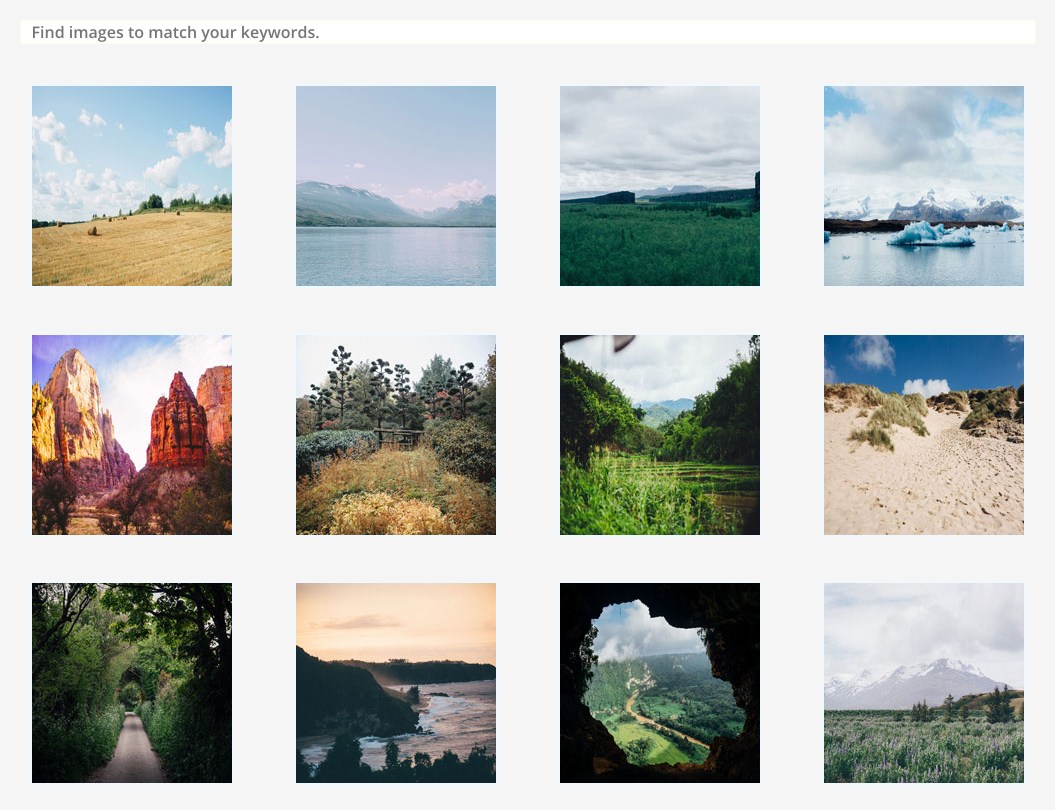
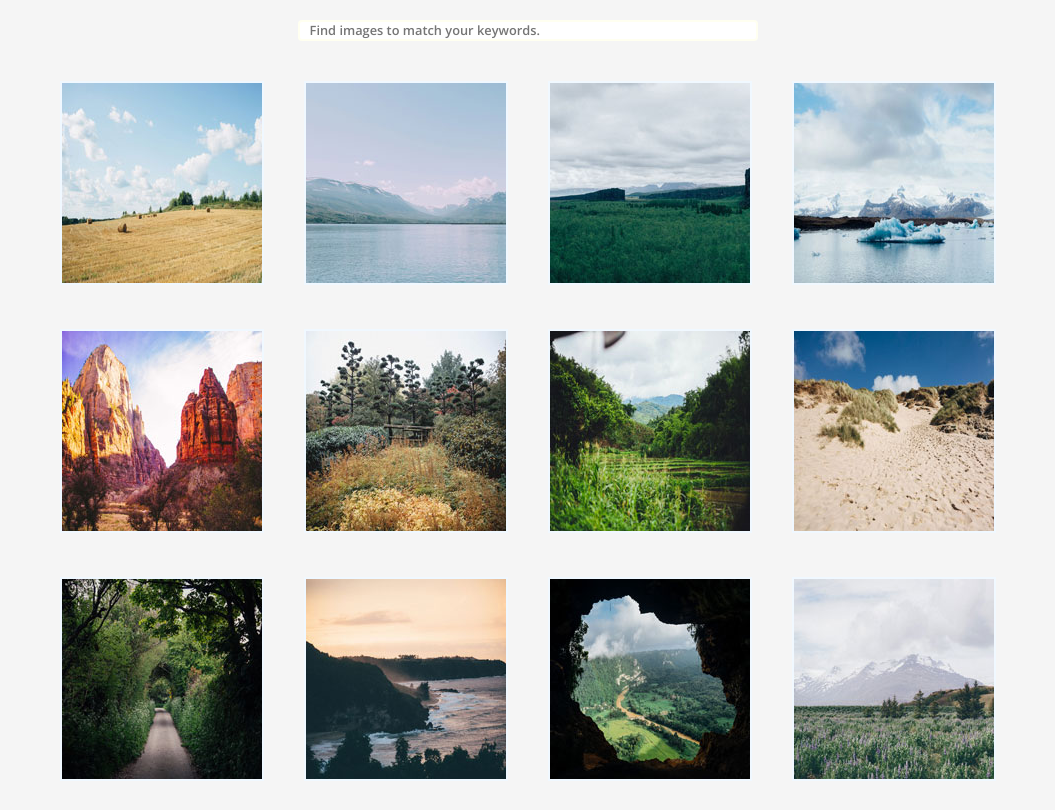
Before and after one commit to KrisQuiBo/photo_gallery_v4, a plain HTML site: page index.html in a window 1280 px wide. Shown: the whole page, without its empty margins (112-1167 px from the left). Drawn offline with nearby package versions, Linux system fonts and the light colour scheme.

Commit message:
input box adjustment, overlay caption size change with query

```diff
--- a/index.html
+++ b/index.html
@@ -6,8 +6,9 @@
     <link href="https://fonts.googleapis.com/css?family=Open+Sans:600" rel="stylesheet">
     <link href="https://fonts.googleapis.com/css?family=Roboto+Slab" rel="stylesheet">
     <link rel="stylesheet" href="css/normalize.css">
+    <link rel="stylesheet" href="js/lightbox2-master/dist/css/lightbox.css" rel="stylesheet">
     <link rel="stylesheet" href="css/styles.css">
-    <link href="js/lightbox2-master/dist/css/lightbox.css" rel="stylesheet">
+
     <title>Photo Gallery</title>
   </head>
   <body class="container">
--- a/scss/styles.scss
+++ b/scss/styles.scss
@@ -70,13 +70,18 @@ form {
   margin: 20px;
   text-align: center;
     input {
-      width: 90%;
+      width: 50%;
       outline: 0;
       border: 2px solid ivory;
       border-radius: 4px;
       // text-align: right;
       font-family: $open-sans;
+      font-size: 80%;
       padding-left: 10px;
+        @include mobile {
+          width: 40%;
+
+        }
   }
   input:focus {
     outline: 0;
@@ -95,7 +100,7 @@ img {
   @include mobile {
     @include center(90%);
     padding: 0;
-    @include flex-it($dir: row, $wrap: wrap, $just: space-between);
+    @include flex-it($dir: row, $wrap: wrap, $just: center);
   }
 }
 
@@ -108,9 +113,15 @@ img {
   }
   @include media('lg') {}
 }
-.lb-caption {
+.lb-details .lb-caption {
 font-family: $open-sans;
+@include mobile {
+  font-size: 18px;
+  line-height: 2em;
+  // font-family: 'Roboto Slab';
 }
+}
+
 .lightbox, .lb-image, .lb-container {
   width: 100%;
   height: auto;
```
Also changed, not shown: css/styles.css, js/lightbox2-master/dist/css/lightbox.css, 1 other file.
